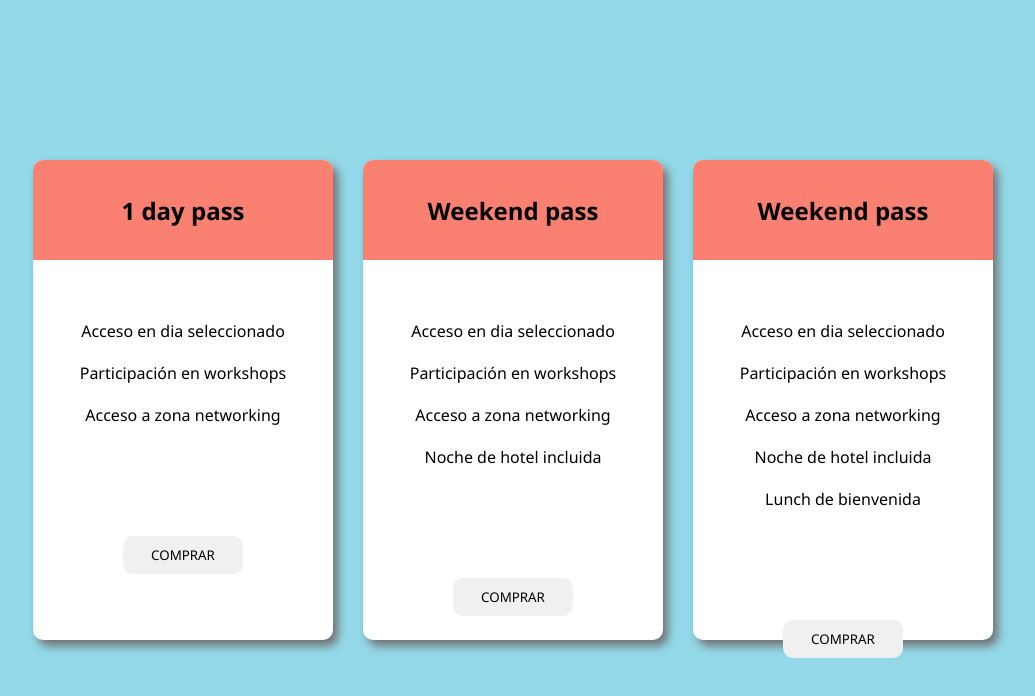
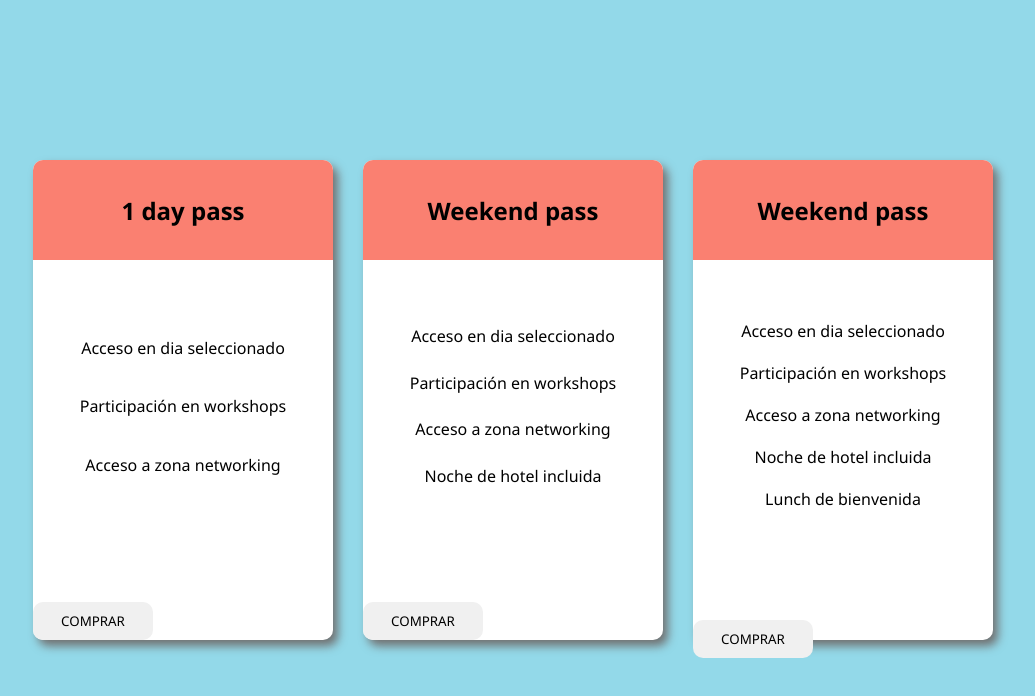
Before and after one commit to MarianaTraslavinaSarmiento/practicaModeladoEnCaja, a plain HTML site: page index.html in a window 1280 px wide. Shown: the whole page, without its empty margins (127-1162 px from the left). Drawn offline with Linux system fonts and the light colour scheme.

Commit message:
feat: :construction: falta por arreglar los botones de comprar

```diff
--- a/css/style.css
+++ b/css/style.css
@@ -27,6 +27,7 @@ body{
     width: 300px;
     border-radius: 10px;
     box-shadow: 5px 6px 10px #717171;
+    justify-content: space-between;
 
 }
 
@@ -66,6 +67,9 @@ body{
 
 
 }
+
+
+
 button{
 
     display: flex;
@@ -74,12 +78,10 @@ button{
     align-items: center;
     background: #f0f0f0;
     width: 120px;
-    margin: auto;
     margin-top: 100px;
     border: none;
     border-radius: 10px;
     cursor: pointer;
-    position: relative;
 
 
 }
--- a/index.html
+++ b/index.html
@@ -20,10 +20,11 @@
         <p>Participación en workshops</p>
         <p>Acceso a zona networking</p>
 
+        <div class="boton">
             <button>
                 COMPRAR
             </button>
-
+        </div>
 
     </div>
 
@@ -38,10 +39,11 @@
         <p>Acceso a zona networking</p>
         <p>Noche de hotel incluida</p>
 
+        <div class="boton">
             <button>
                 COMPRAR
             </button>
-
+        </div>
 
     </div>
 
@@ -59,10 +61,11 @@
         <p>Noche de hotel incluida</p>
         <p>Lunch de bienvenida</p>
 
+        <div class="boton">
             <button>
                 COMPRAR
             </button>
-
+        </div>
 
     </div>
 
```
Lines whose indentation alone changed are shown as unchanged.
